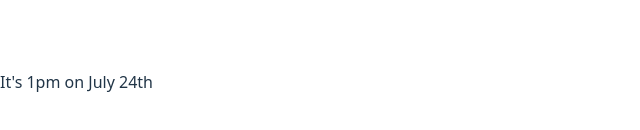
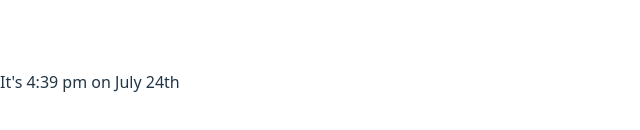
Before and after one commit to chrfreitas/adapter-example, a React (Vite) app: page / in a window 1280 px wide. Shown: the part 318-448 px from the top of the page, without its empty margins (0-640 px from the left). Built offline with nearby package versions, Linux system fonts and the light colour scheme.

Commit message:
Add function to format time

```diff
--- a/src/adapters/dataAdapter.ts
+++ b/src/adapters/dataAdapter.ts
@@ -3,3 +3,7 @@ import * as dateFns from 'date-fns';
 export const formatMonthAndDay = (date: Date | string): string => {
   return dateFns.format(date, 'MMMM do');
 }
+
+export const formatTime = (date: Date | string): string => {
+  return dateFns.format(date, 'h:mm a').toLowerCase();
+}
--- a/src/components/CurrentDate.tsx
+++ b/src/components/CurrentDate.tsx
@@ -1,11 +1,12 @@
 import React from 'react';
-import { formatMonthAndDay } from '../adapters/dataAdapter';
+import { formatMonthAndDay, formatTime } from '../adapters/dataAdapter';
 
 export const CurrentDate = () => {
   const today = new Date();
   const currentDateFormatted = formatMonthAndDay(today);
+  const currentTimeFormatted = formatTime(today);
 
   return (
-    <div>It's 1pm on {currentDateFormatted}</div>
+    <div>It's {currentTimeFormatted} on {currentDateFormatted}</div>
   );
 };
```
